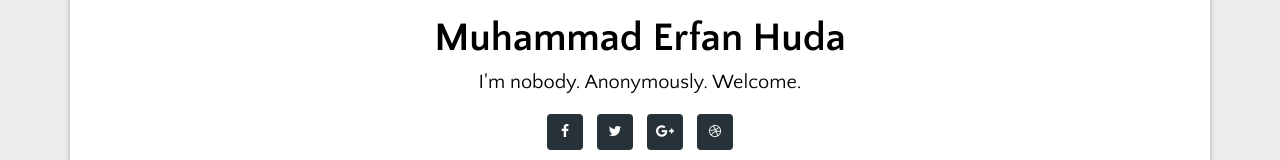
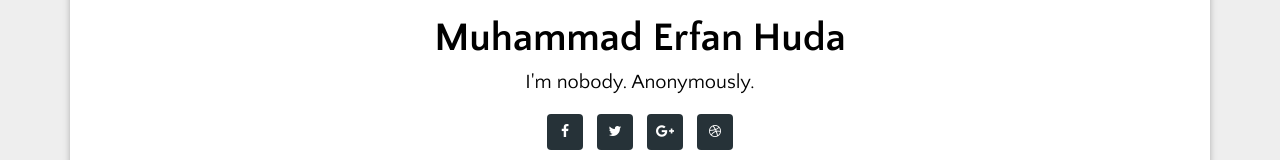
Before and after one commit to erfanhuda/erfanhuda.github.io, a plain HTML site: page index.html in a window 1280 px wide. Shown: the part 334-494 px from the top of the page. Drawn offline with Linux system fonts and the light colour scheme.

Commit message:
update banner

```diff
--- a/index.html
+++ b/index.html
@@ -118,7 +118,7 @@
 						                        <div class="header-text text-center">
 						                        	<img src="images/dpi2.jpg" alt="" class="img-circle" width="100">
 			                                        <h2>Muhammad Erfan Huda</h2>
-			                                        <p>I'm nobody. Anonymously. Welcome.</p>
+			                                        <p>I'm nobody. Anonymously.</p>
 			                                        <div class="social-links header-links">
 			                                            <ul>
 			                                                <li><a href="#"><i class="fa fa-facebook facebook"></i></a></li>
```
